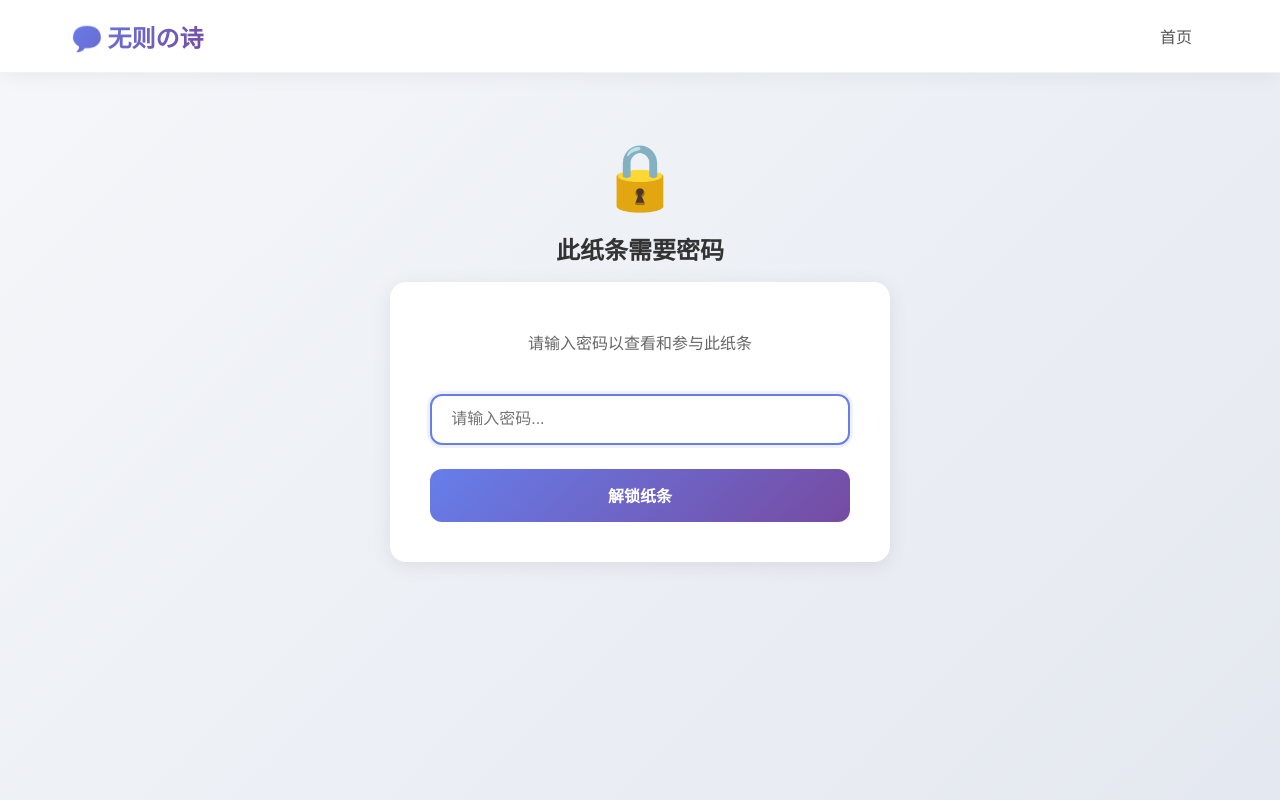
After one commit to yuzhe-s/chat-memo, a Flask app: template templates/password_prompt.html in a window 1280 px wide. The commit adds this page. Run offline with Flask 3, Linux system fonts and the light colour scheme; the template is opened without the code that fills it, so the values that code supplies are empty.

Commit message:
feat: 添加纸条密码保护功能
✨ 新增功能:
- 纸条创建时可选择性设置访问密码
- 密码保护的纸条查看前需要验证
- 管理员可以绕过密码检查直接访问
- 密码验证状态保存在session中，避免重复输入

🔧 技术实现:
- Note模型添加password字段
- 新增/verify-password/<id>验证接口
- view_note和share_note路由添加密码检查
- 创建password_prompt.html密码输入页面
- 管理员访问后台自动标记is_admin身份

📝 使用说明:
- 创建纸条时可选填密码
- 访问加密纸条需输入正确密码
- 管理员可通过/admin?password=xxx访问后直接查看所有纸条

🤖 Generated with Claude Code

Co-Authored-By: Claude Sonnet 4.5 <noreply@anthropic.com>

```diff
--- a/app.py
+++ b/app.py
@@ -53,6 +53,17 @@ def view_note(note_id):
         session['user_id'] = str(uuid.uuid4())[:8]
 
     note = Note.query.get_or_404(note_id)
+
+    # 管理员可以绕过密码检查
+    is_admin = session.get('is_admin', False)
+
+    # 检查是否需要密码
+    if note.password and not is_admin:
+        # 检查会话中是否已验证过此纸条的密码
+        verified_notes = session.get('verified_notes', [])
+        if note_id not in verified_notes:
+            return render_template('password_prompt.html', note=note, user_id=session['user_id'])
+
     note.view_count += 1
     db.session.commit()
 
@@ -66,6 +77,17 @@ def share_note(share_key):
         session['user_id'] = str(uuid.uuid4())[:8]
 
     note = Note.query.filter_by(share_key=share_key).first_or_404()
+
+    # 管理员可以绕过密码检查
+    is_admin = session.get('is_admin', False)
+
+    # 检查是否需要密码
+    if note.password and not is_admin:
+        # 检查会话中是否已验证过此纸条的密码
+        verified_notes = session.get('verified_notes', [])
+        if note.id not in verified_notes:
+            return render_template('password_prompt.html', note=note, user_id=session['user_id'])
+
     note.view_count += 1
     db.session.commit()
 
@@ -80,6 +102,23 @@ def search():
 
     all_tags = Tag.query.all()
     return render_template('search.html', user_id=session['user_id'], tags=all_tags)
+
+
+@app.route('/verify-password/<int:note_id>', methods=['POST'])
+def verify_password(note_id):
+    """验证纸条密码"""
+    password = request.json.get('password', '')
+    note = Note.query.get_or_404(note_id)
+
+    if note.password and password == note.password:
+        # 密码正确，将纸条ID添加到已验证列表
+        if 'verified_notes' not in session:
+            session['verified_notes'] = []
+        session['verified_notes'].append(note_id)
+        session.modified = True
+        return jsonify({'success': True})
+    else:
+        return jsonify({'success': False, 'message': '密码错误'}), 401
 
 
 @app.route('/api/search')
@@ -118,6 +157,9 @@ def admin():
     password = request.args.get('password')
     if password != os.environ.get('ADMIN_PASSWORD', 'admin123'):
         return "未授权访问", 401
+
+    # 管理员可以访问所有纸条（无需密码），标记管理员身份
+    session['is_admin'] = True
 
     # 统计数据
     stats = {
@@ -173,6 +215,7 @@ def handle_create_note(data):
     title = data.get('title', '').strip()
     content = data.get('content', '').strip()
     tag_names = data.get('tags', [])
+    password = data.get('password', '').strip()  # 获取密码
     is_public = data.get('is_public', True)
 
     if not title:
@@ -188,6 +231,7 @@ def handle_create_note(data):
         title=title,
         content=content,
         share_key=share_key,
+        password=password if password else None,  # 只在有密码时保存
         is_public=is_public
     )
 
--- a/models.py
+++ b/models.py
@@ -27,6 +27,7 @@ class Note(db.Model):
     content = db.Column(db.Text, nullable=True)
     share_key = db.Column(db.String(20), unique=True, nullable=True, index=True)
     is_public = db.Column(db.Boolean, default=True, index=True)
+    password = db.Column(db.String(100), nullable=True)  # 纸条密码（可选）
     view_count = db.Column(db.Integer, default=0)
     created_at = db.Column(db.DateTime, default=get_beijing_time)
     updated_at = db.Column(db.DateTime, default=get_beijing_time, onupdate=get_beijing_time)
@@ -42,6 +43,7 @@ class Note(db.Model):
             'content': self.content,
             'share_key': self.share_key,
             'is_public': self.is_public,
+            'has_password': bool(self.password),  # 只返回是否有密码，不返回密码本身
             'view_count': self.view_count,
             'created_at': self.created_at.isoformat(),
             'updated_at': self.updated_at.isoformat(),
--- a/static/js/app.js
+++ b/static/js/app.js
@@ -28,6 +28,7 @@ if (createForm) {
 
         const title = document.getElementById('note-title').value.trim();
         const content = document.getElementById('note-content').value.trim();
+        const password = document.getElementById('note-password')?.value.trim() || '';
 
         // 获取选中的标签
         const selectedTags = Array.from(document.querySelectorAll('input[name="tags"]:checked'))
@@ -41,6 +42,7 @@ if (createForm) {
         socket.emit('create_note', {
             title: title,
             content: content,
+            password: password,
             tags: selectedTags,
             is_public: true
         });
--- a/templates/create.html
+++ b/templates/create.html
@@ -59,6 +59,12 @@
                     <small class="form-hint">选择现有标签或创建新标签</small>
                 </div>
 
+                <div class="form-group">
+                    <label for="note-password">访问密码（可选）</label>
+                    <input type="password" id="note-password" placeholder="留空则无需密码，填写后需要密码才能查看和进入">
+                    <small class="form-hint">设置密码后，只有知道密码的用户才能查看和参与此纸条</small>
+                </div>
+
                 <div class="form-actions">
                     <button type="submit" class="btn btn-primary">创建纸条</button>
                     <button type="button" class="btn btn-secondary" onclick="window.location.href='/'">取消</button>
--- /dev/null
+++ b/templates/password_prompt.html
@@ -0,0 +1,167 @@
+<!DOCTYPE html>
+<html lang="zh-CN">
+<head>
+    <meta charset="UTF-8">
+    <meta name="viewport" content="width=device-width, initial-scale=1.0">
+    <title>需要密码 - {{ note.title }}</title>
+    <link rel="stylesheet" href="{{ url_for('static', filename='css/style.css') }}">
+    <style>
+        .password-container {
+            max-width: 500px;
+            margin: 4rem auto;
+            text-align: center;
+        }
+
+        .lock-icon {
+            font-size: 4rem;
+            margin-bottom: 1rem;
+        }
+
+        .password-form {
+            background: white;
+            padding: 2.5rem;
+            border-radius: 16px;
+            box-shadow: 0 4px 20px rgba(0, 0, 0, 0.08);
+        }
+
+        .password-input {
+            width: 100%;
+            padding: 0.9rem 1.2rem;
+            border: 2px solid #e0e0e0;
+            border-radius: 12px;
+            font-size: 1rem;
+            margin: 1.5rem 0;
+            outline: none;
+        }
+
+        .password-input:focus {
+            border-color: #667eea;
+            box-shadow: 0 0 0 3px rgba(102, 126, 234, 0.1);
+        }
+
+        .btn-verify {
+            width: 100%;
+            background: linear-gradient(135deg, #667eea 0%, #764ba2 100%);
+            color: white;
+            padding: 0.9rem 2rem;
+            border: none;
+            border-radius: 12px;
+            font-size: 1rem;
+            font-weight: 600;
+            cursor: pointer;
+            transition: all 0.3s ease;
+        }
+
+        .btn-verify:hover {
+            transform: translateY(-2px);
+            box-shadow: 0 6px 16px rgba(102, 126, 234, 0.3);
+        }
+
+        .error-message {
+            color: #dc3545;
+            margin-top: 1rem;
+            font-size: 0.9rem;
+            display: none;
+        }
+
+        .note-title {
+            font-size: 1.5rem;
+            font-weight: 600;
+            color: #333;
+            margin-bottom: 0.5rem;
+        }
+
+        .hint {
+            color: #666;
+            margin-bottom: 1rem;
+        }
+    </style>
+</head>
+<body>
+    <div id="app">
+        <!-- 导航栏 -->
+        <nav class="navbar">
+            <div class="nav-container">
+                <h1 class="logo">💬 无则の诗</h1>
+                <div class="nav-links">
+                    <a href="/" class="nav-link">首页</a>
+                </div>
+            </div>
+        </nav>
+
+        <div class="password-container">
+            <div class="lock-icon">🔒</div>
+            <h2 style="margin-bottom: 1rem;">此纸条需要密码</h2>
+
+            <div class="password-form">
+                <p class="note-title">{{ note.title }}</p>
+                <p class="hint">请输入密码以查看和参与此纸条</p>
+
+                <input
+                    type="password"
+                    id="password-input"
+                    class="password-input"
+                    placeholder="请输入密码..."
+                    autofocus>
+
+                <button id="verify-btn" class="btn-verify">解锁纸条</button>
+                <p id="error-message" class="error-message"></p>
+            </div>
+        </div>
+    </div>
+
+    <script>
+        const verifyBtn = document.getElementById('verify-btn');
+        const passwordInput = document.getElementById('password-input');
+        const errorMessage = document.getElementById('error-message');
+
+        async function verifyPassword() {
+            const password = passwordInput.value.trim();
+
+            if (!password) {
+                showError('请输入密码');
+                return;
+            }
+
+            try {
+                const response = await fetch(`/verify-password/{{ note.id }}`, {
+                    method: 'POST',
+                    headers: {
+                        'Content-Type': 'application/json'
+                    },
+                    body: JSON.stringify({ password: password })
+                });
+
+                if (response.ok) {
+                    // 密码正确，重定向到纸条页面
+                    window.location.href = '/note/{{ note.id }}';
+                } else {
+                    const data = await response.json();
+                    showError(data.message || '密码错误');
+                }
+            } catch (error) {
+                showError('验证失败，请稍后重试');
+                console.error('Error:', error);
+            }
+        }
+
+        function showError(message) {
+            errorMessage.textContent = message;
+            errorMessage.style.display = 'block';
+
+            // 3秒后自动隐藏错误消息
+            setTimeout(() => {
+                errorMessage.style.display = 'none';
+            }, 3000);
+        }
+
+        verifyBtn.addEventListener('click', verifyPassword);
+
+        passwordInput.addEventListener('keypress', (e) => {
+            if (e.key === 'Enter') {
+                verifyPassword();
+            }
+        });
+    </script>
+</body>
+</html>
```
